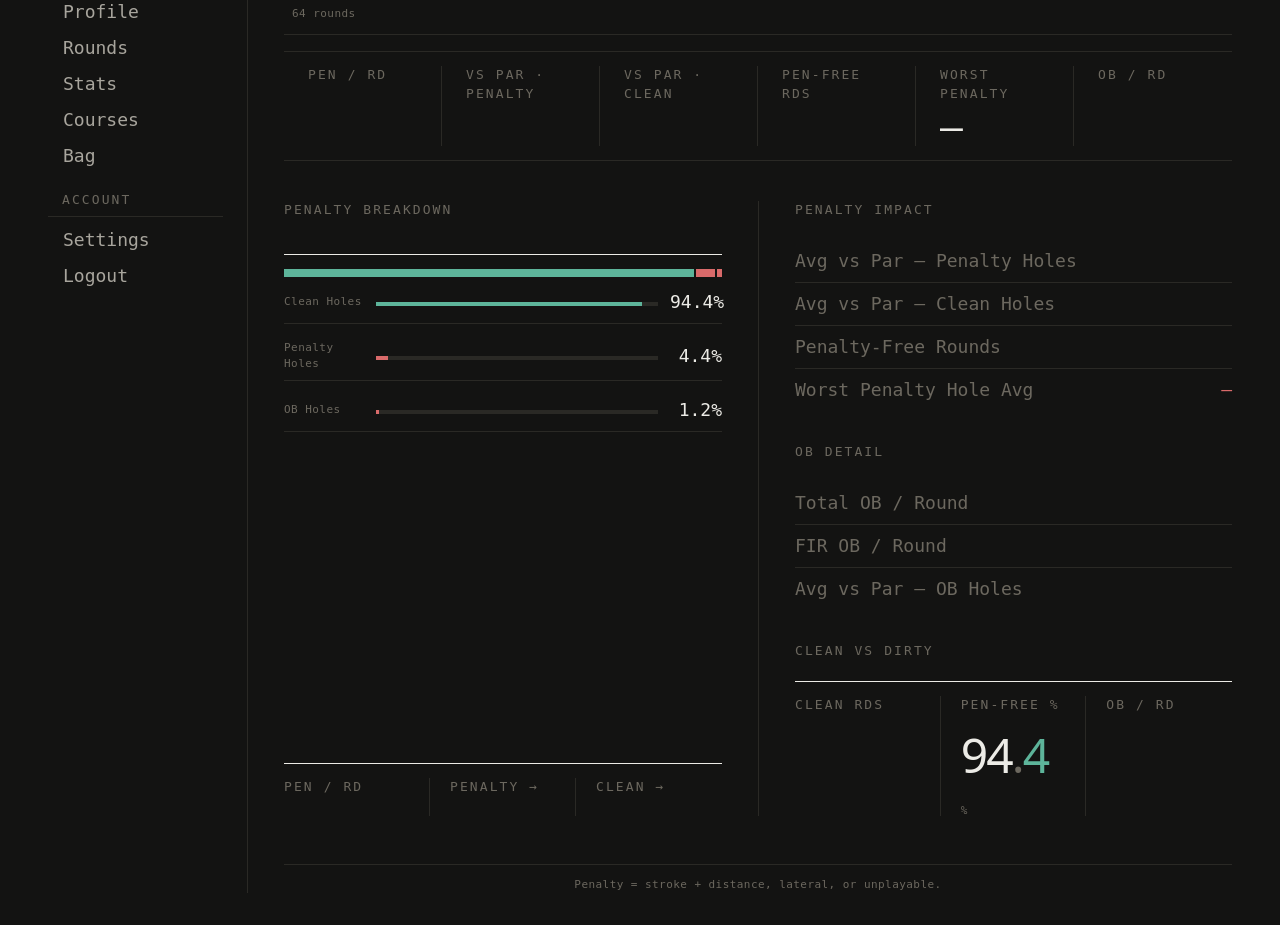
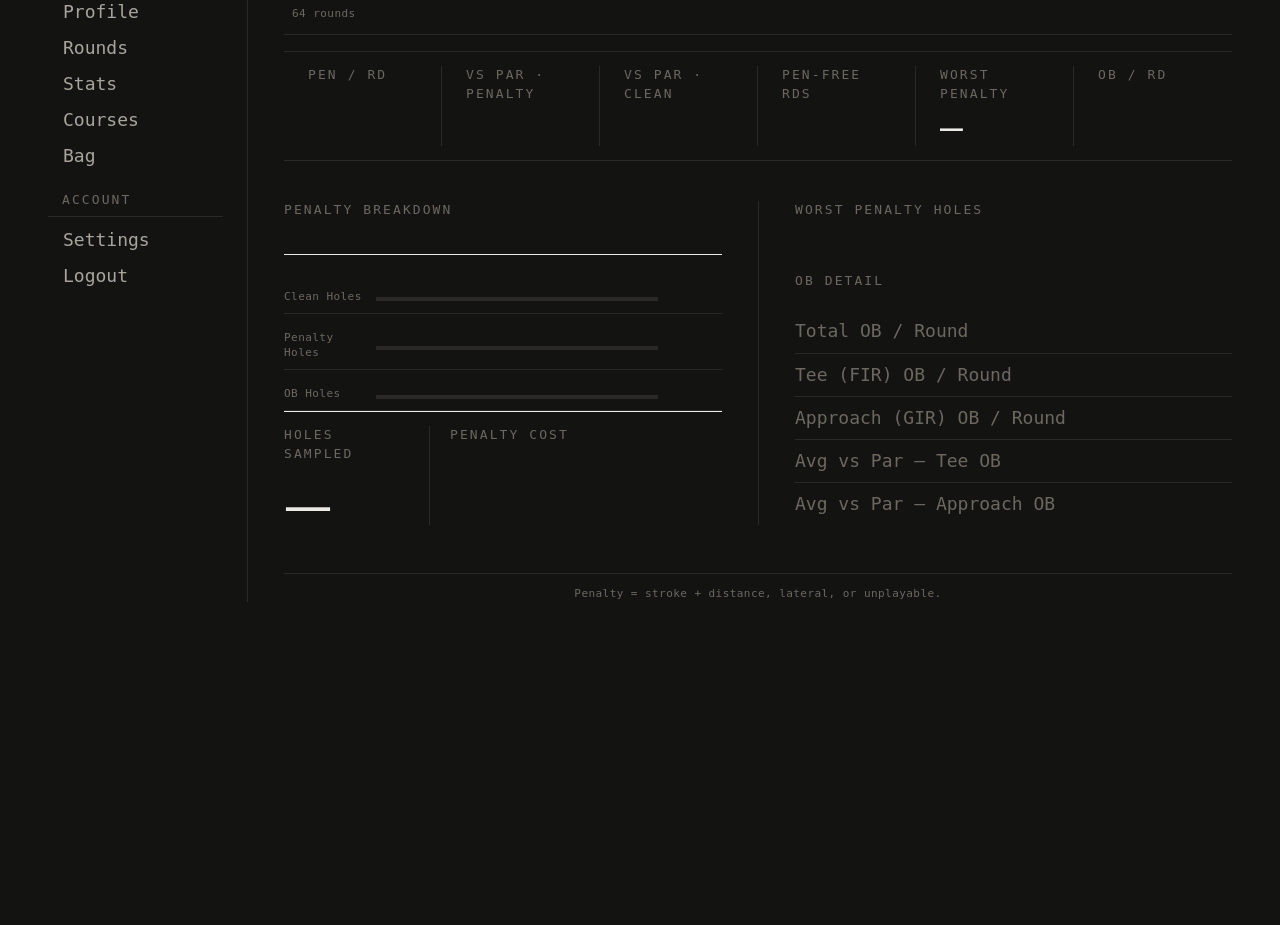
Before and after one commit to BitNinja01/pinsheet-server, a Python web app: template source/web/templates/stats/penalties.html in a window 1280 px wide. Shown: the part 203-1128 px from the top of the page. After the commit the page ends 805 px from the top, so only its background shows below. Run offline with Jinja, Linux system fonts and the light colour scheme; the template is opened without the code that fills it, so the values that code supplies are empty; some web fonts are replaced.

Commit message:
fix: data-drive Penalty Breakdown %s and Pen-Free % on penalties tab (#34) (#85)
* fix: data-drive Penalty Breakdown %s and Pen-Free % on penalties tab

The Penalties stats tab rendered hardcoded placeholder values for the
"Penalty Breakdown" bars and the "Pen-Free %" footer stat, so every user
saw the same numbers regardless of their data. These contradicted the
real, data-driven figures on the same page (e.g. Pen/Rd vs Penalty Holes %).

Add calc_penalty_hole_breakdown(rounds) that classifies every played hole
into mutually-exclusive clean / penalty / OB buckets (OB code beats
penalty), returning percentages that sum to ~100%. Wire it through
stats_penalties() and replace the literals in penalties.html. Fix the
mislabeled "Pen-Free %" footer to use the real pen_free_pct.

Closes #34

* refactor: address PR review — dedupe penalties footer, unify OB code set

- penalties.html: replace duplicate "Clean Rds" footer row (same value as
  "Pen-Free %") with "Clean Holes" driven by hole_breakdown.clean_pct, so
  the two rows show distinct hole-level vs round-level stats.
- calc/approach.py: import shared _OB_CODES from calc.analysis and use it
  for both fairway and gir OB checks. Fairways can be OBS/OBLO via shorthand
  entry; the old _FIR_OB={OBL,OBR} silently dropped them.
- Add test asserting fairway OBS/OBLO now count as fairway OB.

* refactor: dedup penalties tab + fix Pen-Free % denominator

Dual code review (defensive + adversarial) of the Penalties tab found heavy
stat duplication and a correctness bug reintroducing the contradictory-
numbers defect #34 fixed.

Dedup: removed two fully-redundant panels (Penalty Impact duplicated the
StatStrip; Clean vs Dirty footer duplicated three stats shown elsewhere),
replaced with unique sections from calc data that was computed but unused:
- Worst Penalty Holes: top holes with course + hole identity (only the #1
  hole's bare average was shown before).
- OB Detail expanded with Approach (GIR) OB rate and GIR OB vs-par; tee vs
  approach OB now labeled distinctly.
- Penalty Breakdown footer shows sample size + derived penalty-cost instead
  of repeating Pen/Rd and the vs-par averages.
StatStrip stays the single intentional at-a-glance KPI repeat.

Fix: pen_free_pct divided the pen-free count (excludes score-only rounds) by
len(b8) (includes them), deflating the rate. Filter both sides to rounds
with hole data, matching calc_penalties_per_round. Adds regression test plus
a full-render smoke test.

```diff
--- a/source/calc/__init__.py
+++ b/source/calc/__init__.py
@@ -78,6 +78,7 @@ from calc.scoring import (
 )
 from calc.analysis import (
     calc_penalty_stats,
+    calc_penalty_hole_breakdown,
     calc_momentum_recovery,
 )
 from calc.milestones import (
--- a/source/calc/approach.py
+++ b/source/calc/approach.py
@@ -1,4 +1,5 @@
 from source.models import RoundData, CourseData, HoleDef
+from calc.analysis import _OB_CODES
 from calc.scoring import calc_trend
 
 
@@ -270,8 +271,8 @@ def calc_scramble_by_par_type(rounds: list[RoundData], courses: dict[str, Course
 
 
 def calc_ob_stats(rounds: list[RoundData], courses: dict[str, CourseData]) -> dict:
-    _FIR_OB = {"OBL", "OBR"}
-    _GIR_OB = {"OBL", "OBR", "OBS", "OBLO"}
+    _FIR_OB = _OB_CODES
+    _GIR_OB = _OB_CODES
     fir_ob_round_totals = []
     gir_ob_round_totals = []
     fir_ob_vs_par = []
--- a/source/web/templates/stats/penalties.html
+++ b/source/web/templates/stats/penalties.html
@@ -15,31 +15,22 @@
 <div class="stats-two-col">
   <div class="stats-left">
     {{ DistSection(title="Penalty Breakdown", bars=[
-      {"label": "Clean Holes", "pct": 94.4, "display": "94.4%", "max": 100, "color": "var(--ps-accent)"},
-      {"label": "Penalty Holes", "pct": 4.4, "display": "4.4%", "max": 100, "color": "var(--ps-warn)"},
-      {"label": "OB Holes", "pct": 1.2, "display": "1.2%", "max": 100, "color": "var(--ps-warn)"},
+      {"label": "Clean Holes", "pct": hole_breakdown.clean_pct or 0, "display": _fmt(hole_breakdown.clean_pct, "%", 1), "max": 100, "color": "var(--ps-accent)"},
+      {"label": "Penalty Holes", "pct": hole_breakdown.penalty_pct or 0, "display": _fmt(hole_breakdown.penalty_pct, "%", 1), "max": 100, "color": "var(--ps-warn)"},
+      {"label": "OB Holes", "pct": hole_breakdown.ob_pct or 0, "display": _fmt(hole_breakdown.ob_pct, "%", 1), "max": 100, "color": "var(--ps-warn)"},
     ], has_stacked_bar=True, stacked_max=100, footer_rows=[
-      {"label": "Pen / Rd", "value": _fmt(penalties_per_round, "", 2)},
-      {"label": "Penalty \u2192", "value": _fmt(penalty_vs_par, "", 2)},
-      {"label": "Clean \u2192", "value": _fmt(clean_vs_par, "", 2)},
+      {"label": "Holes Sampled", "value": _fmt(hole_breakdown.total_holes, "", 0) if hole_breakdown.total_holes else "\u2014"},
+      {"label": "Penalty Cost", "value": _fmt(penalty_cost, "", 2)},
     ]) }}
   </div>
   <div class="stats-right">
-    {{ DRowSection(title="Penalty Impact", rows=[
-      {"label": "Avg vs Par \u2014 Penalty Holes", "value": _fmt(penalty_vs_par, "", 2), "warn": true},
-      {"label": "Avg vs Par \u2014 Clean Holes", "value": _fmt(clean_vs_par, "", 2)},
-      {"label": "Penalty-Free Rounds", "value": _fmt(pen_free_pct, "%", 1)},
-      {"label": "Worst Penalty Hole Avg", "value": _fmt(penalty_stats.get("worst_holes")[0][2], "", 2) if penalty_stats.get("worst_holes") else None, "warn": true},
-    ]) }}
+    {{ DRowSection(title="Worst Penalty Holes", rows=worst_pen_rows) }}
     {{ DRowSection(title="OB Detail", rows=[
       {"label": "Total OB / Round", "value": _fmt(total_ob_rd, "", 2)},
-      {"label": "FIR OB / Round", "value": _fmt(ob_stats.get("fir_ob_per_round"), "", 2)},
-      {"label": "Avg vs Par \u2014 OB Holes", "value": _fmt(ob_stats.get("fir_ob_avg_vs_par"), "", 2), "warn": true},
-    ]) }}
-    {{ DistSection(title="Clean vs Dirty", bars=None, class="stats-section--footer", footer_rows=[
-      {"label": "Clean Rds", "value": _fmt(pen_free_pct, "%", 0)},
-      {"label": "Pen-Free %", "value": "94.4", "unit": "%"},
-      {"label": "OB / Rd", "value": _fmt(total_ob_rd, "", 2)},
+      {"label": "Tee (FIR) OB / Round", "value": _fmt(ob_stats.get("fir_ob_per_round"), "", 2)},
+      {"label": "Approach (GIR) OB / Round", "value": _fmt(ob_stats.get("gir_ob_per_round"), "", 2)},
+      {"label": "Avg vs Par \u2014 Tee OB", "value": _fmt(ob_stats.get("fir_ob_avg_vs_par"), "", 2), "warn": true},
+      {"label": "Avg vs Par \u2014 Approach OB", "value": _fmt(ob_stats.get("gir_ob_avg_vs_par"), "", 2), "warn": true},
     ]) }}
   </div>
 </div>
```
Also changed, not shown: source/calc/analysis.py (+35 -0 lines), source/routes/stats.py (+23 -5 lines), tests/test_analysis_extra.py (+35 -1 lines), tests/test_approach_extra.py (+14 -0 lines), tests/test_stats_routes.py (+52 -0 lines).
